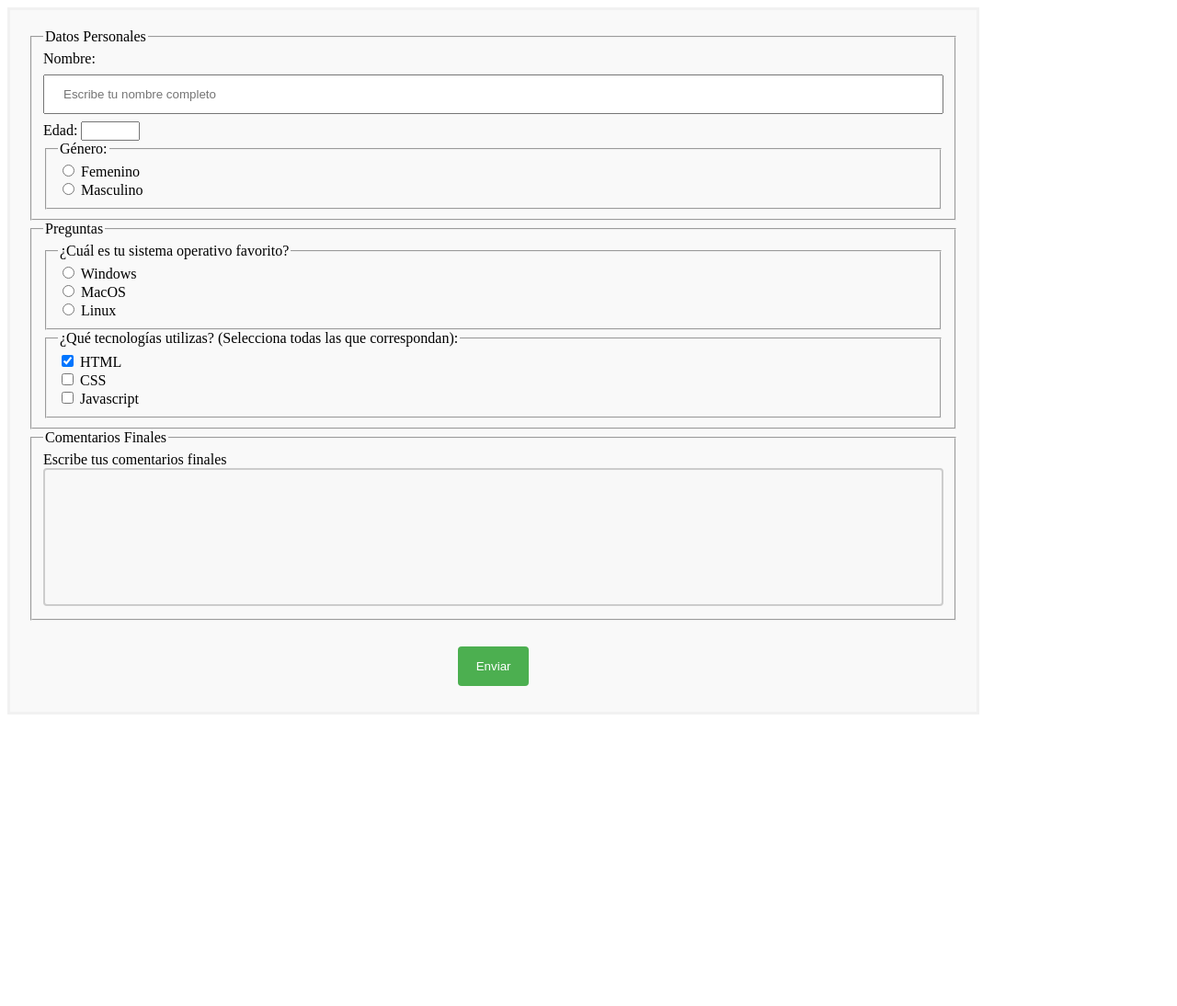
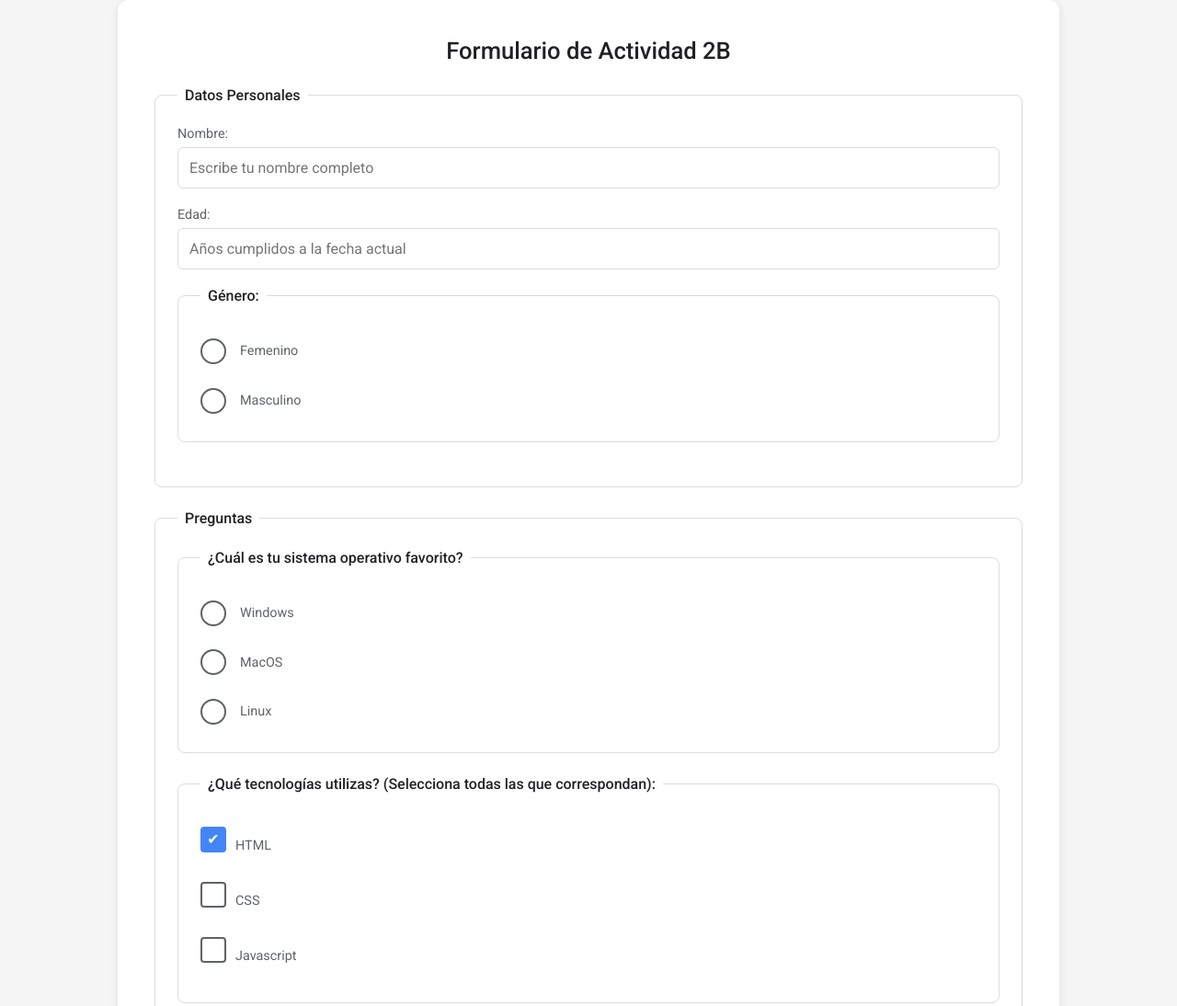
Before and after one commit to SalvadorSolis92/desarrollo-web, a plain HTML site: page actividad-clase-2/index.html in a window 1280 px wide. Shown: the top 1094 px of the page at 92% size. Before the commit the page ends 800 px from the top, so only its background shows below. Drawn offline with Linux system fonts and the light colour scheme.

Commit message:
formulario con estilos css

```diff
--- a/actividad-clase-2/index.html
+++ b/actividad-clase-2/index.html
@@ -7,24 +7,28 @@
         <title>Práctica 2A</title>
     </head>
     <body>
+        <div class="form-container">
             <form action="submit">
+                <h1>Formulario de Actividad 2B</h1>
                 <fieldset>
                     <legend>Datos Personales</legend>
                     <label for="name">Nombre:</label>
                     <input type="text" id="name" name="name" required minlength="4" placeholder="Escribe tu nombre completo"/>
 
                     <label for="edad">Edad:</label>
-                <input type="number" id="edad" name="edad" required min="1" max="120"/>
+                    <input type="number" id="edad" name="edad" required min="1" max="120" placeholder="Años cumplidos a la fecha actual"/>
 
                     <fieldset>
                         <legend>Género:</legend>
-                    <div>
+                        <div class="radio-group">
+                            <div class="radio-option">
                                 <input type="radio" id="genero" name="genero" value="Femenino" />
-                        <label for="genero">Femenino</label>
+                                <label>Femenino</label>
                             </div>
-                    <div>
+                            <div class="radio-option">
                                 <input type="radio" id="genero" name="genero" value="Masculino" />
-                        <label for="genero">Masculino</label>
+                                <label>Masculino</label>
+                            </div>
                         </div>
                     </fieldset>
                 </fieldset>
@@ -32,32 +36,36 @@
                     <legend>Preguntas</legend>
                     <fieldset for="pregunta1">
                         <legend>¿Cuál es tu sistema operativo favorito?</legend>
-                    <div>
+                        <div class="radio-group">
+                            <div class="radio-option">
                                 <input type="radio" id="pregunta1" name="pregunta1" value="windows" />
-                        <label for="genero">Windows</label>
+                                <label>Windows</label>
                             </div>
-                    <div>
+                            <div class="radio-option">
                                 <input type="radio" id="pregunta1" name="pregunta1" value="macos" />
-                        <label for="genero">MacOS</label>
+                                <label>MacOS</label>
                             </div>
-                    <div>
+                            <div class="radio-option">
                                 <input type="radio" id="pregunta1" name="pregunta1" value="linux" />
-                        <label for="genero">Linux</label>
+                                <label>Linux</label>
+                            </div>
                         </div>
                     </fieldset>
                     <fieldset>
                         <legend>¿Qué tecnologías utilizas? (Selecciona todas las que correspondan):</legend>
-                    <div>
+                        <div class="checkbox-group">
+                            <div class="checkbox-option">
                                 <input type="checkbox" id="tech" name="tech" value="html" checked />
                                 <label for="tech">HTML</label>
                             </div>
-                    <div>
+                            <div class="checkbox-option">
                                 <input type="checkbox" id="tech" name="tech" value="css" />
                                 <label for="tech">CSS</label>
                             </div>
-                    <div>
+                            <div class="checkbox-option">
                                 <input type="checkbox" id="tech" name="tech" value="javascript" />
                                 <label for="tech">Javascript</label>
+                            </div>
                         </div>
                     </fieldset>
                 </fieldset>
@@ -68,9 +76,10 @@
                 </fieldset>
 
                 <div class="button-container">
-                <button type="submit">Enviar</button>
+                    <button type="submit" class="btn-submit">Enviar</button>
                 </div>
 
             </form>
+        </div>
     </body>
 </html>
--- a/actividad-clase-2/style.css
+++ b/actividad-clase-2/style.css
@@ -1,44 +1,210 @@
-form{
-  width: 80%;
-  border: 3px solid #f1f1f1;
-  padding: 20px;
-  background-color: #f9f9f9;
+/* Importa tipografía similar a la usada por Google */
+@import url('https://fonts.googleapis.com/css2?family=Roboto:wght@400;500&display=swap');
+
+/* Reset básico */
+* {
+  margin: 0;
+  padding: 0;
+  box-sizing: border-box;
+  font-family: 'Roboto', sans-serif;
 }
 
-.button-container{
+body {
+  background-color: #f5f5f5;
+  display: flex;
+  justify-content: center;
+  align-items: center;
+}
+
+/* Contenedor principal del formulario */
+.form-container {
+  background: #fff;
+  padding: 2.5rem;
+  border-radius: 12px;
+  box-shadow: 0 2px 10px rgba(0, 0, 0, 0.1);
+  width: 80%;
+}
+
+/* Título principal */
+.form-container h1 {
+  font-size: 1.6rem;
+  font-weight: 500;
+  color: #202124;
   text-align: center;
-  margin-top: 20px;
+  margin-bottom: 1.5rem;
+}
+
+/* Fieldset y legend */
+.form-container fieldset {
+  border: 1px solid #dadce0;
+  border-radius: 8px;
+  padding: 1.5rem;
+  margin-bottom: 1.5rem;
+}
+
+.form-container legend {
+  font-size: 1rem;
+  font-weight: 500;
+  color: #202124;
+  padding: 0 0.5rem;
+}
+
+/* Etiquetas */
+.form-container label {
+  display: block;
+  margin-bottom: 0.4rem;
+  font-size: 0.9rem;
+  color: #5f6368;
+}
+
+/* Inputs */
+.form-container input,
+.form-container select,
+.form-container textarea {
+  width: 100%;
+  padding: 0.75rem;
+  margin-bottom: 1.2rem;
+  border: 1px solid #dadce0;
+  border-radius: 6px;
+  background-color: #fff;
+  font-size: 1rem;
+  color: #202124;
+  transition: border 0.2s ease-in-out, box-shadow 0.2s ease-in-out;
+}
+
+/* Focus */
+.form-container input:focus,
+.form-container select:focus,
+.form-container textarea:focus {
+  border: 1px solid #4285f4;
+  box-shadow: 0 0 0 3px rgba(66, 133, 244, 0.2);
+  outline: none;
+}
+
+/* --- RADIO BUTTONS --- */
+.radio-group {
+  display: flex;
+  flex-direction: column;
+  gap: 1.2rem;
+  margin-top: 0.8rem;
+}
+
+.radio-option {
+  display: flex;
+  align-items: center;
+  cursor: pointer;
+  font-size: 0.95rem;
+  color: #202124;
+}
+
+.radio-option label {
+  margin-left: 15px;
+}
+
+/* Para el circulo dentro del radio button */
+.radio-option input[type="radio"] {
+  appearance: none;
+  -webkit-appearance: none;
+  -moz-appearance: none;
+  font: inherit;
+  width: 13px;
+  height: 13px;
+  border: 2px solid #5f6368;
+  border-radius: 50%;
+  display: grid;
+  place-content: center;
+  cursor: pointer;
+  transition: border 0.2s ease-in-out;
+  margin: 0 0 6.4px 0;
+}
+
+.radio-option input[type="radio"]:checked {
+  border-color: #4285f4;
+}
+
+.radio-option input[type="radio"]:checked::before {
+  content: "";
+  width: 13px;
+  height: 13px;
+  background-color: #4285f4;
+  border-radius: 50%;
+}
+
+/* ESTILOS PARA CHECKBOXES */
+.checkbox-group {
+  display: flex;
+  flex-direction: column;
+  gap: 0.8rem;
+  margin-top: 0.8rem;
+}
+
+.checkbox-option {
+  display: flex;
+  align-items: center;
+  cursor: pointer;
+  font-size: 0.95rem;
+  color: #202124;
+  position: relative;
+}
+
+.checkbox-option input[type="checkbox"] {
+  appearance: none;
+  -webkit-appearance: none;
+  -moz-appearance: none;
+  width: 16px;
+  height: 16px;
+  border: 2px solid #5f6368;
+  border-radius: 4px;
+  background-color: #fff;
+  position: relative;
+  cursor: pointer;
+  transition: background-color 0.2s ease-in-out, border-color 0.2s ease-in-out;
+  margin-right: 10px;
+  /* alinea el icono de verificación */
+  display: flex;
+  justify-content: center;
+  align-items: center;
+}
+
+/* Estado marcado */
+.checkbox-option input[type="checkbox"]:checked {
+  background-color: #4285f4;
+  border-color: #4285f4;
+}
+
+/* Check mark */
+.checkbox-option input[type="checkbox"]:checked::before {
+  content: "✔";
+  font-size: 16px;
+  color: #fff;
+  display: block;
+  text-align: center;
+  line-height: 16px;
 }
 
 
-button[type="submit"] {
-  background-color: #4CAF50;
-  color: white;
-  padding: 14px 20px;
-  margin: 8px 0;
-  border: none;
-  border-radius: 4px;
-  cursor: pointer;
+/* Botón enviar */
+.btn-container {
+  display: flex;
+  justify-content: center;
+  width: 60%;
 }
 
-button[type="submit"]:hover {
-  background-color: #45a049;
+.btn-submit {
+  width: 100%;
+  padding: 1rem;
+  background-color: #1a73e8;
+  border: none;
+  border-radius: 6px;
+  color: #fff;
+  font-size: 1rem;
+  font-weight: 500;
+  cursor: pointer;
+  margin-top: 1rem;
+  transition: background-color 0.2s ease-in-out, box-shadow 0.2s ease-in-out;
 }
 
-input[type=text] {
-  width: 100%;
-  padding: 12px 20px;
-  margin: 8px 0;
-  box-sizing: border-box;
+.btn-submit:hover {
+  background-color: #1765c1;
+  box-shadow: 0 2px 6px rgba(26, 115, 232, 0.4);
 }
-
-textarea {
-  width: 100%;
-  height: 150px;
-  padding: 12px 20px;
-  box-sizing: border-box;
-  border: 2px solid #ccc;
-  border-radius: 4px;
-  background-color: #f8f8f8;
-  resize: none;
-}
```
Lines whose indentation alone changed are shown as unchanged.
